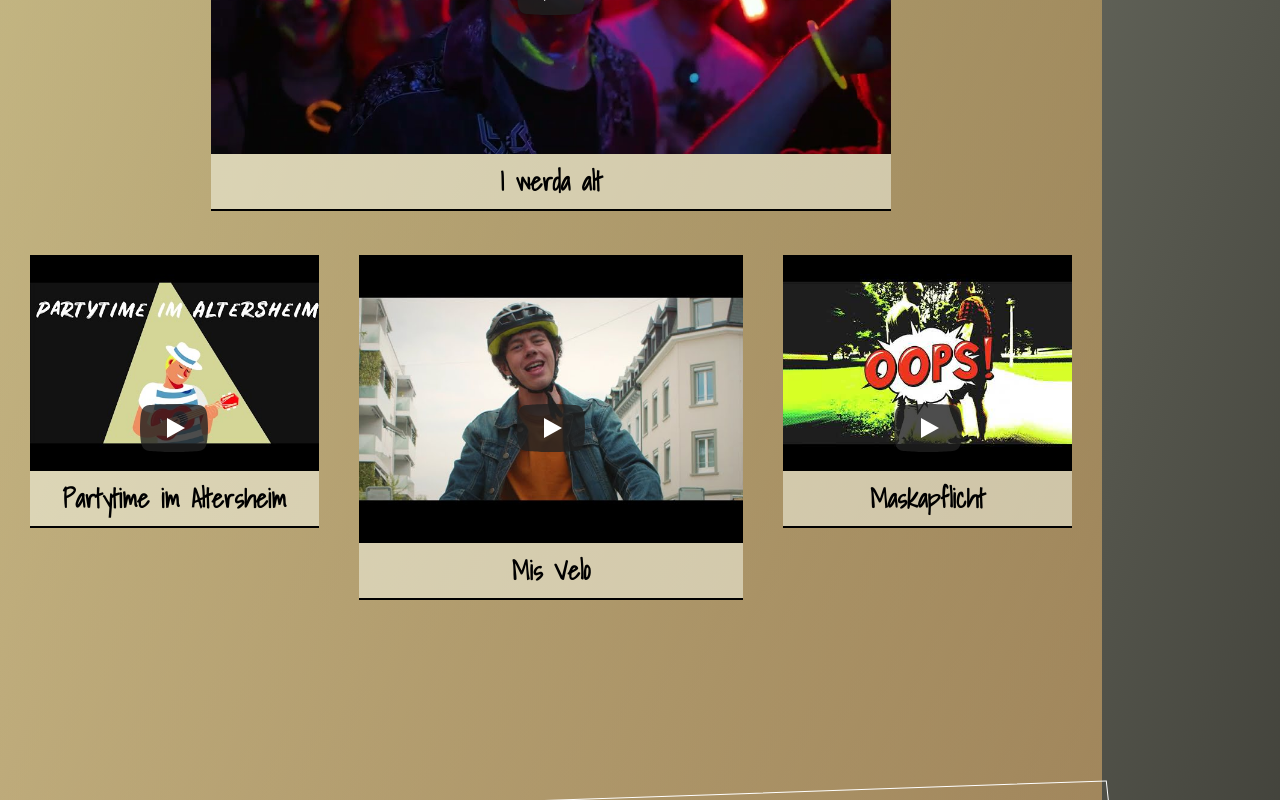
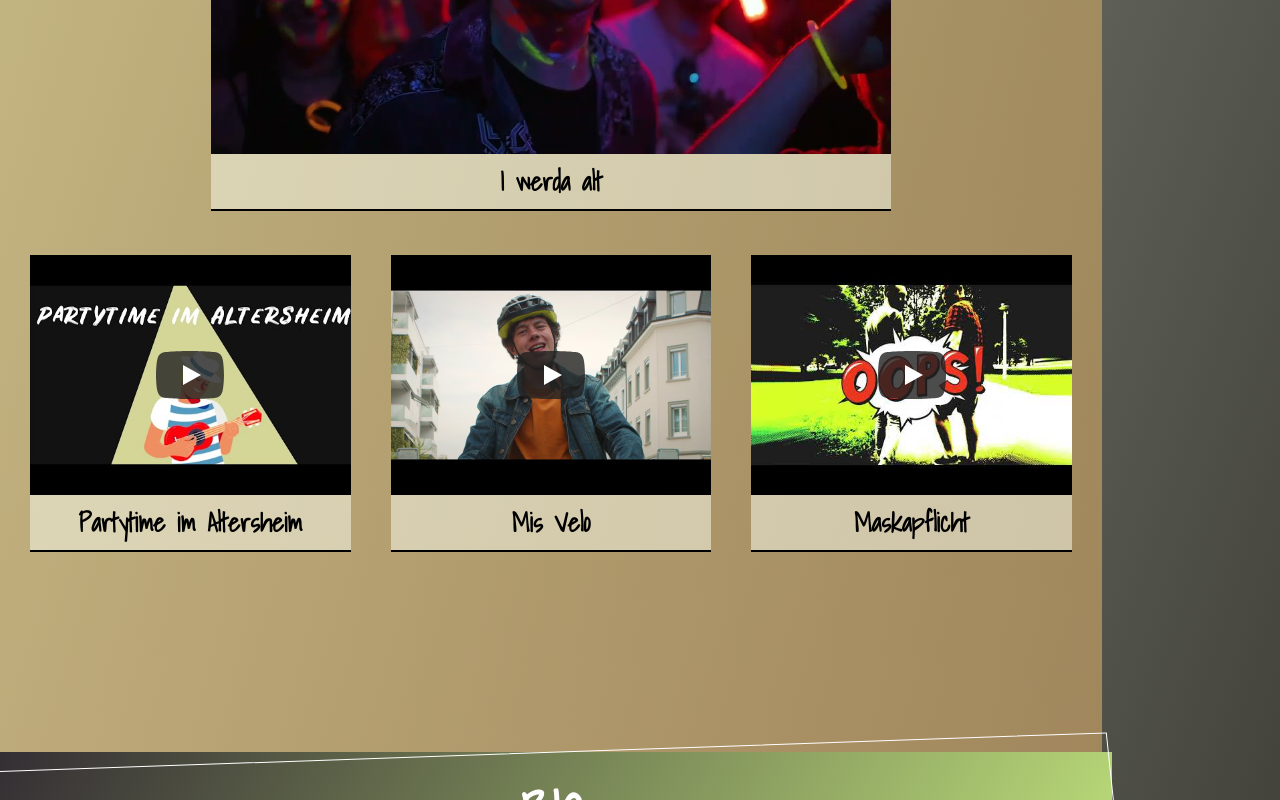
Before and after one commit to weeebr/noxx, a React (Create React App) app: page / in a window 1280 px wide. Shown: the part 2759-3559 px from the top of the page. Built offline with nearby package versions, Linux system fonts and the light colour scheme.

Commit message:
fix videos (untested)

```diff
--- a/src/page-components/YoutubePreview.js
+++ b/src/page-components/YoutubePreview.js
@@ -61,9 +61,12 @@ const PlayButton = styled.button`
 `;
 
 const Video = styled.div`
-  position: relative;
   cursor: pointer;
   z-index: 0 !important;
+
+  & > div {
+    position: relative;
+  }
 
   p {
     font-size: 26px;
@@ -95,6 +98,7 @@ const Video = styled.div`
 const YoutubePreview = ({ openVideo, id, title, ...other }) => {
   return (
     <Video {...other}>
+      <div>
         <img
           src={thumbnails[`id${id}`]}
           alt={title}
@@ -110,6 +114,7 @@ const YoutubePreview = ({ openVideo, id, title, ...other }) => {
             <path className="bg" d="M 45,24 27,14 27,34" fill="#fff"></path>
           </svg>
         </PlayButton>
+      </div>
       <p>{title}</p>
     </Video>
   );
--- a/src/pages/Musik.js
+++ b/src/pages/Musik.js
@@ -13,6 +13,7 @@ const YoutubeWrapper = styled.div`
 
   & > div {
     padding: 0 20px;
+    width: 100%;
 
     ${breakpoint(device.tablet)} {
       padding: 0 8px;
@@ -58,6 +59,7 @@ const Musik = forwardRef(({ openVideo }, ref) => {
           title="I werda alt"
           style={{
             maxWidth: 680,
+
             margin: '20px auto'
           }}
         />
```
Also changed, not shown: src/assets/youtube/maxresdefault.jpg (deleted). Lines whose indentation alone changed are shown as unchanged.
